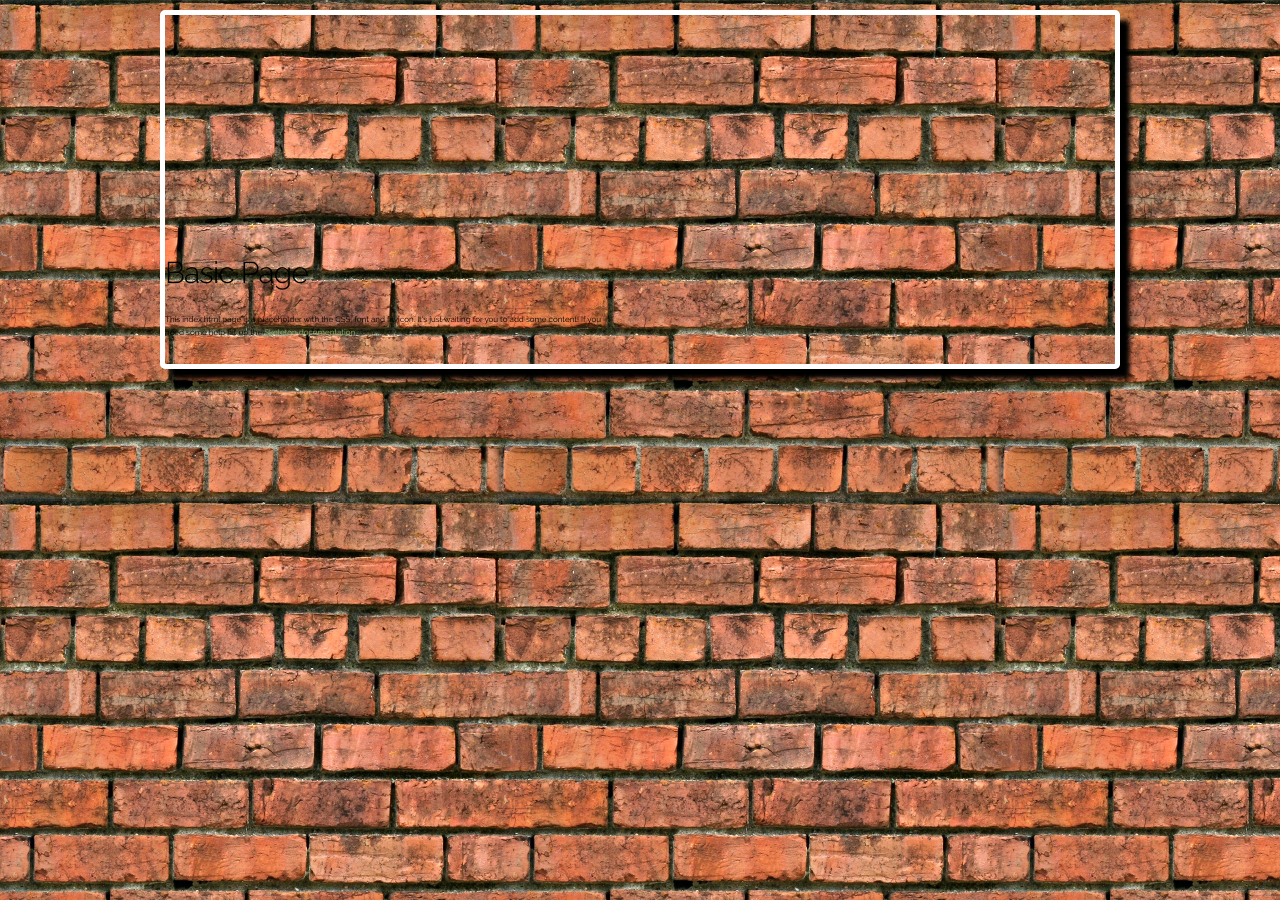
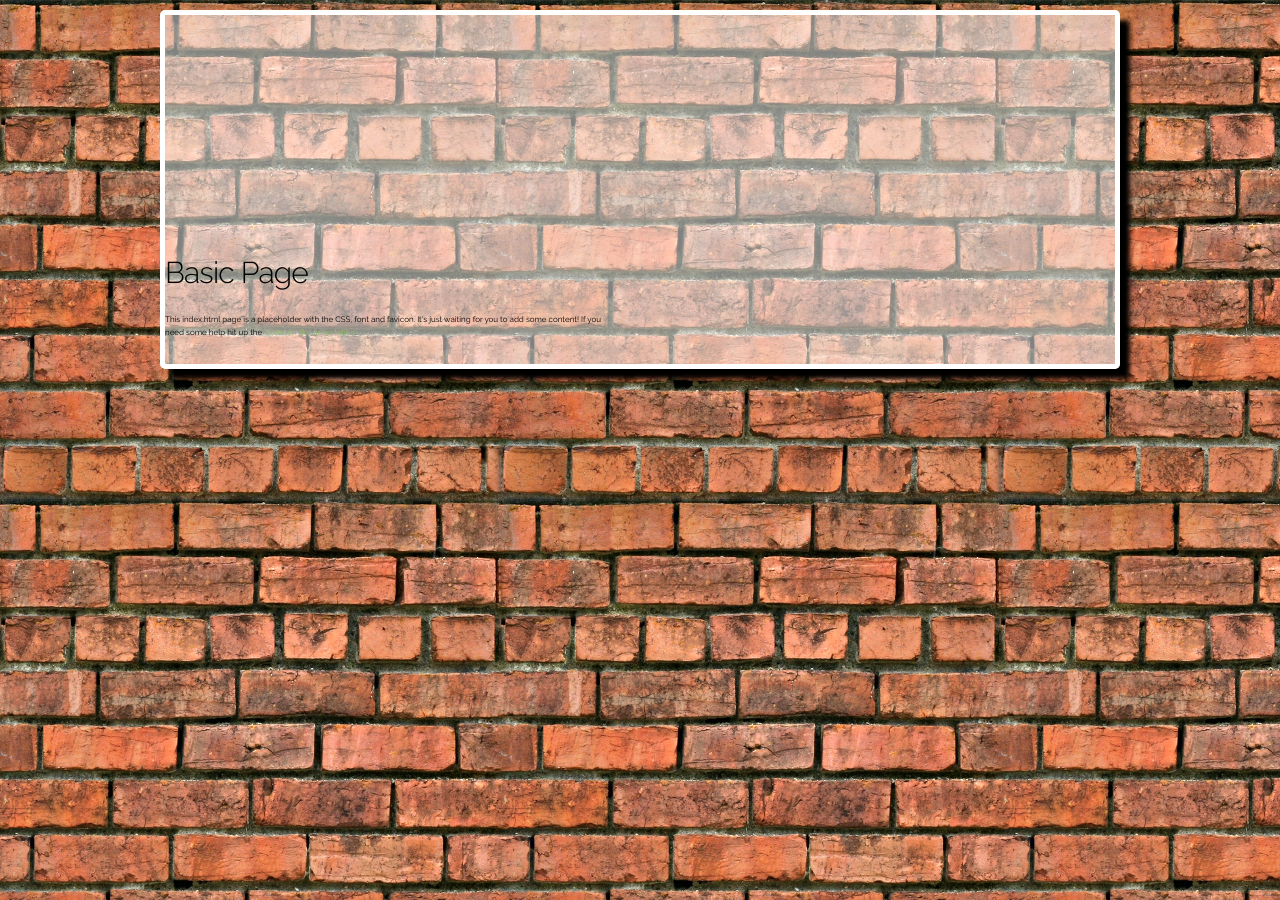
Before and after one commit to jacksoncwilliams/jackson-erin, a Jekyll site: the page skeleton.html, which Jekyll copies as it is, in a window 1280 px wide. Built offline with Jekyll 4.4.1, drawn with Linux system fonts in a browser that asks for light colours.

Commit message:
Update skeleton.css

```diff
--- a/css/skeleton.css
+++ b/css/skeleton.css
@@ -37,12 +37,21 @@
   padding: 0 20px;
   box-sizing: border-box;
 
+    /* Fallback for web browsers that doesn't support RGBa */
+    background: rgb(255, 255, 255) opacity: 0.5;
+    				   filter: alpha(opacity=50);;
+    /* RGBa with 0.6 opacity */
+    background: rgba(255, 255, 255, 0.5);
+    /* For IE 5.5 - 7*/
+    filter:progid:DXImageTransform.Microsoft.gradient(startColorstr=#FFFFFF, endColorstr=#FFFFFF);
+    /* For IE 8*/
+    -ms-filter: "progid:DXImageTransform.Microsoft.gradient(startColorstr=#FFFFFF, endColorstr=#FFFFFF)";
 
-color: #000;
-border: 5px solid #fff;
-border-radius: 5px;
-box-shadow: 10px 10px 5px #000;
-}
+
+    color: #000;
+    border: 5px solid #fff;
+    border-radius: 5px;
+    box-shadow: 10px 10px 5px #000; }
 .column,
 .columns {
   width: 100%;
```
